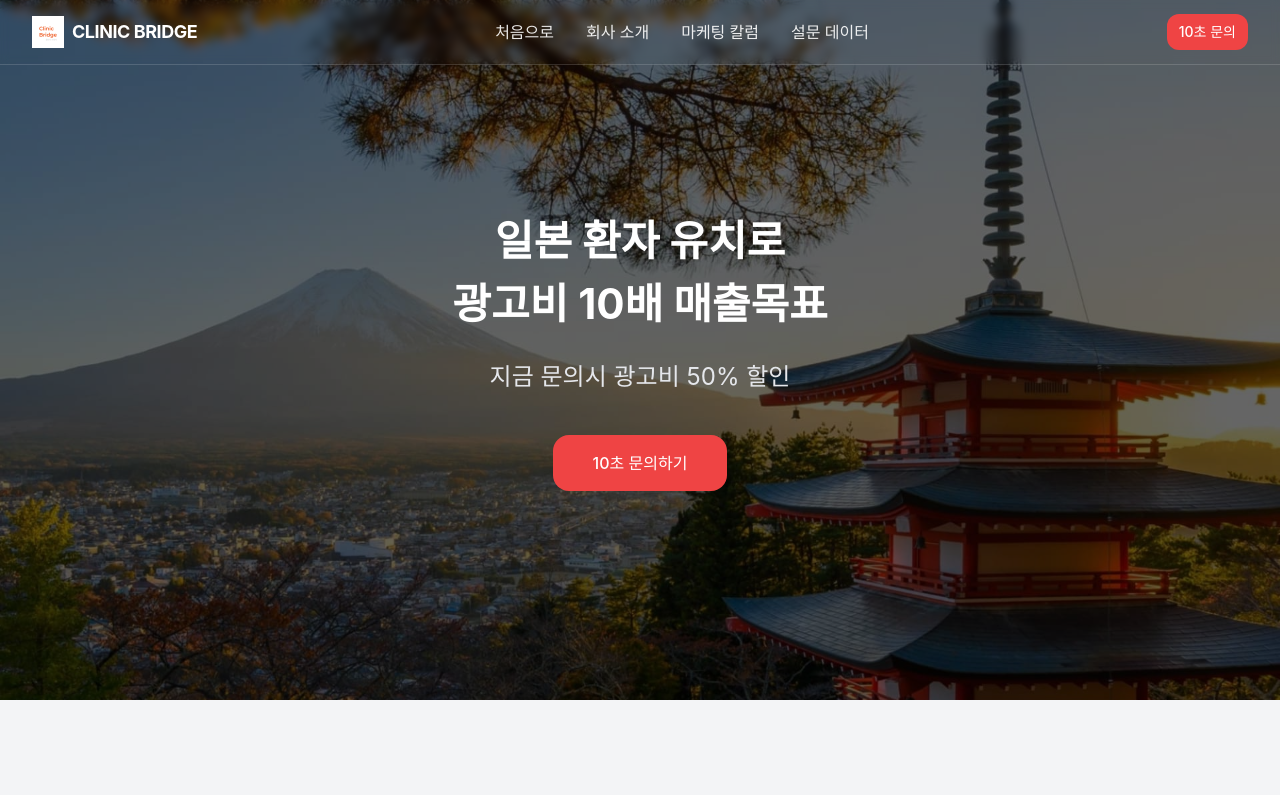
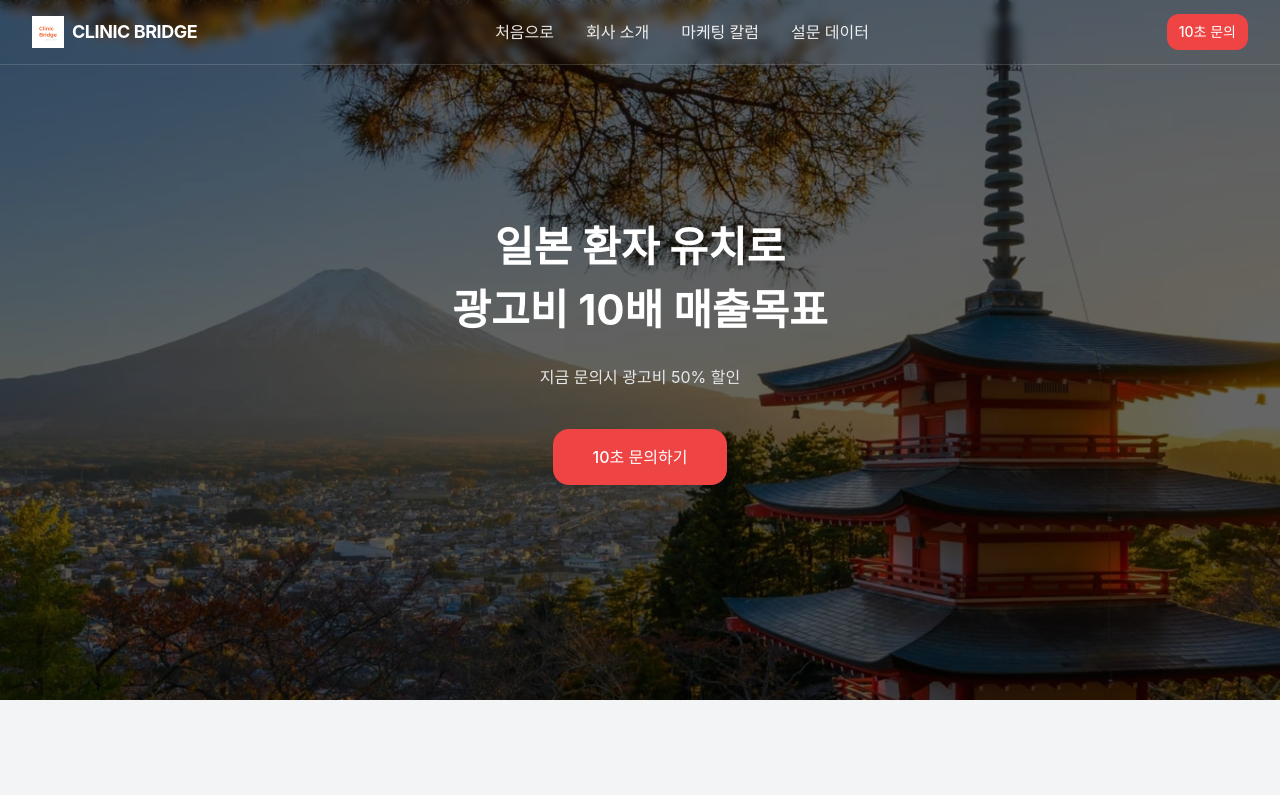
Before and after one commit to hckang2000/marketing, a Next.js app: page / in a window 1280 px wide. Shown: the top 795 px of the page. Built offline with nearby package versions, Linux system fonts and the light colour scheme; no server answers; a web font is replaced by a local one.

Commit message:
style: Hero H2 데스크톱 24px → 16px

```diff
--- a/src/components/sections/Hero.tsx
+++ b/src/components/sections/Hero.tsx
@@ -64,7 +64,7 @@ export function Hero({ onContactClick }: HeroProps) {
               animate={{ opacity: 1, y: 0 }}
               transition={{ duration: 0.6, delay: 0.2 }}
               className="text-gray-200 mb-10 font-normal"
-              style={{ fontSize: "clamp(18px, 2vw, 24px)", lineHeight: 1.5 }}
+              style={{ fontSize: "16px", lineHeight: 1.5 }}
             >
               지금 문의시 광고비 50% 할인
             </motion.h2>
```
